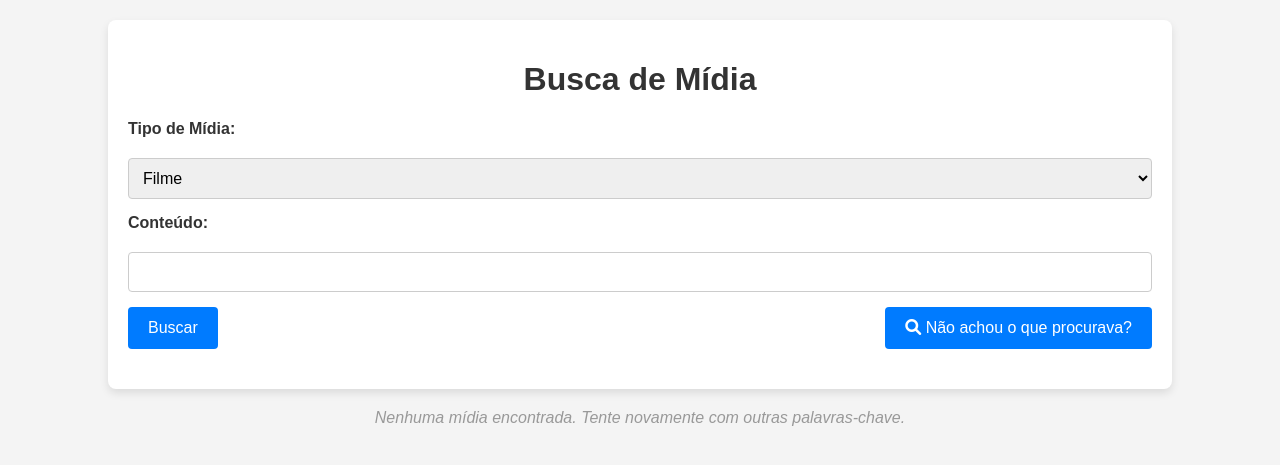
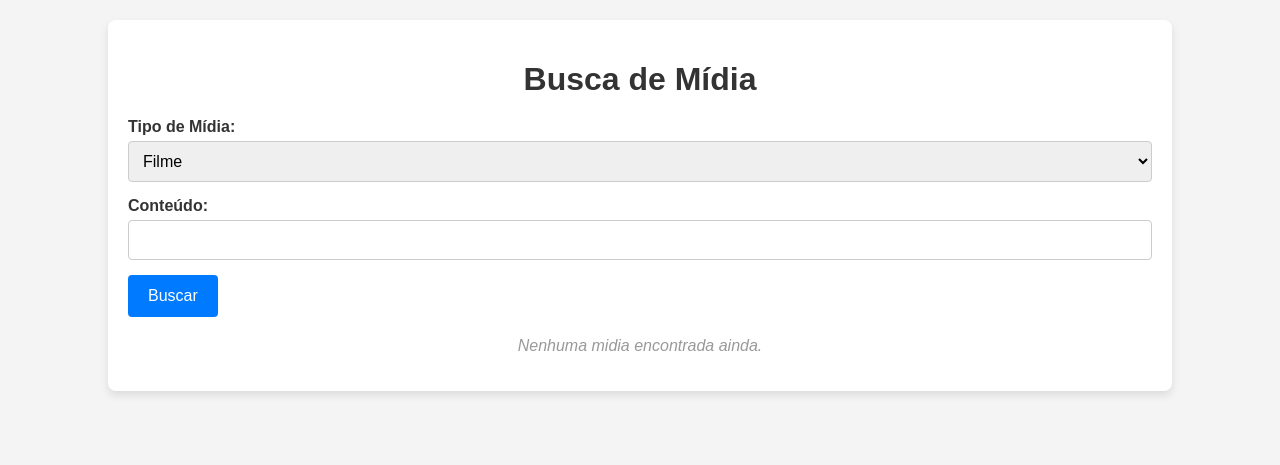
Before and after one commit to rogerpcto/DevWebAvancado-UFF, a Django app: page /buscar_filme in a window 1280 px wide. Shown: the top 465 px of the page. Run offline with Django 5.2, Linux system fonts and the light colour scheme.

Commit message:
refatoracoes

```diff
--- a/Midia/static/css/buscar_filme.css
+++ b/Midia/static/css/buscar_filme.css
@@ -1,32 +1,43 @@
 body {
-  font-family: Arial, sans-serif;
+  font-family: "Arial", sans-serif;
   background-color: #f4f4f4;
   margin: 0;
   padding: 0;
 }
+
 .container {
   width: 80%;
   margin: 20px auto;
   padding: 20px;
-  background-color: white;
+  background-color: #ffffff;
   box-shadow: 0 4px 8px rgba(0, 0, 0, 0.1);
   border-radius: 8px;
 }
+
 h1 {
   text-align: center;
   color: #333;
+  margin-bottom: 20px;
 }
+
 form {
   display: flex;
   flex-direction: column;
   gap: 15px;
   margin-bottom: 20px;
 }
+
+.form-group {
+  display: flex;
+  flex-direction: column;
+}
+
 label {
   font-weight: bold;
   margin-bottom: 5px;
   color: #333;
 }
+
 select,
 input[type="text"] {
   padding: 10px;
@@ -34,6 +45,7 @@ input[type="text"] {
   border: 1px solid #ccc;
   border-radius: 4px;
 }
+
 button {
   padding: 12px 20px;
   font-size: 1rem;
@@ -42,13 +54,22 @@ button {
   background-color: #007bff;
   color: white;
   border-radius: 4px;
+  transition: background-color 0.3s ease;
 }
+
 button:hover {
   background-color: #0056b3;
 }
+
+.form-actions {
+  display: flex;
+  justify-content: space-between;
+}
+
 .table-container {
   margin-top: 20px;
 }
+
 table {
   width: 100%;
   border-collapse: collapse;
@@ -57,20 +78,25 @@ table {
   box-shadow: 0 2px 4px rgba(0, 0, 0, 0.1);
   border-radius: 8px;
 }
+
 table th,
 table td {
   padding: 12px;
   text-align: left;
   border-bottom: 1px solid #ddd;
 }
+
 table th {
   background-color: #f1f1f1;
+  font-weight: bold;
 }
+
 .no-results {
   text-align: center;
   color: #999;
   font-style: italic;
 }
+
 .select-btn {
   background-color: #28a745;
   color: white;
@@ -78,7 +104,9 @@ table th {
   padding: 5px 10px;
   cursor: pointer;
   border-radius: 4px;
+  transition: background-color 0.3s ease;
 }
+
 .select-btn:hover {
   background-color: #218838;
 }
--- a/Midia/templates/buscar_filme.html
+++ b/Midia/templates/buscar_filme.html
@@ -16,19 +16,15 @@
       <h1>Busca de Mídia</h1>
       <form method="post" id="form-midia">
         {% csrf_token %}
-
-        <!-- Dropdown to select Filme or Serie -->
+        <div class="form-group">
           <label for="tipo">Tipo de Mídia:</label>
           <select id="tipo" name="tipo" required>
-          <option value="filme" {% if request.POST.tipo == "filme" %}selected{% endif %}>
-            Filme
-          </option>
-          <option value="serie" {% if request.POST.tipo == "serie" %}selected{% endif %}>
-            Série
-          </option>
+            <option value="filme" {% if request.POST.tipo == "filme" %}selected{% endif %}>Filme</option>
+            <option value="serie" {% if request.POST.tipo == "serie" %}selected{% endif %}>Série</option>
           </select>
+        </div>
 
-        <!-- Input field for search content -->
+        <div class="form-group">
           <label for="content">Conteúdo:</label>
           <input
             type="text"
@@ -37,29 +33,31 @@
             value="{{ request.POST.content }}"
             required
           />
+        </div>
 
-        <input
-          type="hidden"
-          name="api_externa"
-          id="api-externa"
-          value="false"
-        />
+        <input type="hidden" name="api_externa" id="api-externa" value="false" />
 
-        <div style="display: flex; justify-content: space-between">
+        <div class="form-actions">
             <button type="submit">Buscar</button>
+            {% if midias %}
             <button
             type="submit"
             onclick="setApiExternaTrue('form-midia', 'api-externa')"
-            style="display:none;"
             id="nao-achou-btn"
+            style="display: none;"
             >
             <i class="fas fa-search"></i> Não achou o que procurava?
             </button>
+            <script>
+            document.getElementById("nao-achou-btn").style.display = "block";
+            </script>
+            {% endif %}
             </div>
-        </div>
+
           </form>
-      <div class="media-table" id="media-table">
-        {% if medias %}
+
+          {% if midias.0.titulo %}
+          <div class="midia-table" id="midia-table">
             <h5>Resultados Encontrados:</h5>
             <table>
             <thead>
@@ -72,17 +70,17 @@
               </tr>
             </thead>
             <tbody>
-          {% for media in medias %}
+              {% for midia in midias %}
               <tr>
-              <td>{{ media.titulo }}</td>
-              <td>{{ media.data_lancamento }}</td>
-              <td>{{ media.nota }}</td>
-              <td>{{ media.genero }}</td>
+                <td>{{ midia.titulo }}</td>
+                <td>{{ midia.data_lancamento }}</td>
+                <td>{{ midia.nota }}</td>
+                <td>{{ midia.genero }}</td>
                 <td>
                 <button
                   type="button"
                   class="select-btn"
-                onclick="selectMedia('{{ media.titulo|escapejs }}', '{{ media.data_lancamento|escapejs }}', '{{ media.nota|escapejs }}', '{{ media.genero|escapejs }}', '{{ media.id|escapejs }}')"
+                  onclick="selectMedia('{{ midia.titulo|escapejs }}', '{{ midia.data_lancamento|escapejs }}', '{{ midia.nota|escapejs }}', '{{ midia.genero|escapejs }}', '{{ midia.id|escapejs }}')"
                 >
                   Selecionar
                 </button>
@@ -91,15 +89,10 @@
               {% endfor %}
             </tbody>
             </table>
+          </div>
           {% else %}
-        <p class="no-results">
-            Nenhuma mídia encontrada. Tente novamente com outras palavras-chave.
-        </p>
-        <script>
-          document.getElementById("nao-achou-btn").style.display = "block";
-        </script>
+          <p class="no-results">Nenhuma midia encontrada ainda.</p>
           {% endif %}
-    </div>
     </div>
 
     <script>
@@ -107,14 +100,11 @@
         event.preventDefault();
 
         const tipo = document.getElementById("tipo").value;
-
-        const actionUrl =
-          tipo === "filme"
+        const actionUrl = tipo === "filme"
           ? "{% url 'Midia:buscar_filme' %}"
           : "{% url 'Midia:buscar_serie' %}";
 
         this.action = actionUrl;
-
         this.submit();
       };
 
@@ -129,10 +119,11 @@
           data_lancamento: dataLancamento,
           nota: nota,
           genero: genero,
-          id:id
+          id: id
         };
         salvarMidia(midiaSelecionada);
       }
+
       function salvarMidia(midia) {
         fetch("salvar_midia", {
           method: "POST",
--- a/Midia/views.py
+++ b/Midia/views.py
@@ -96,7 +96,7 @@ def criar_conta(request):
 def buscar_filme(request):
 
     if request.method == "GET":
-        return render(request, "buscar_filme.html")
+        return render(request, "buscar_filme.html", {"midias": ""})
 
     if request.method == "POST":
         dados = request.POST
@@ -111,7 +111,7 @@ def buscar_filme(request):
 
             response = requests.get(url, headers=HEADERS, params=query_string)
             json_data = response.json()
-            medias = []
+            midias = []
             properties_to_filter = [
                 "title",
                 "releaseDate",
@@ -120,14 +120,14 @@ def buscar_filme(request):
                 "id",
             ]
             propriedades = ["titulo", "data_lancamento", "nota", "genero", "id"]
-            for media in json_data:
-                if media["originalLanguage"] == "en":
-                    filtered_media = {
-                        propriedades[contador]: media[key]
+            for midia in json_data:
+                if midia["originalLanguage"] == "en":
+                    filtered_midia = {
+                        propriedades[contador]: midia[key]
                         for contador, key in enumerate(properties_to_filter)
-                        if key in media
+                        if key in midia
                     }
-                    medias.append(filtered_media)
+                    midias.append(filtered_midia)
         else:
             url = "http://localhost:8000/buscar_midia"  # Ajuste o domínio conforme necessário
             params = {"nome": dados.get("content")}  # Parâmetro de consulta
@@ -136,11 +136,11 @@ def buscar_filme(request):
                 return render(
                     request,
                     "buscar_filme.html",
-                    {"medias": {response.json()["message"]}},
+                    {"midias": {response.json()["message"]}},
                 )
 
-            medias = response.json()
-        return render(request, "buscar_filme.html", {"medias": medias, "tipo": "filme"})
+            midias = response.json()
+        return render(request, "buscar_filme.html", {"midias": midias, "tipo": "filme"})
 
 
 def buscar_serie(request):
@@ -151,7 +151,7 @@ def buscar_serie(request):
         dados = request.POST
         url = f"{URL}/Serie/Search"
         params_to_search = ["content"]
-        # TO DO: if the media is not in the first page, then we can add a feature to load more medias
+        # TO DO: if the midia is not in the first page, then we can add a feature to load more midias
         if dados.get("api_externa").lower() == "true":
             query_string = {"Page": "1", "Language": "pt-BR", "Adult": "true"}
             for param in params_to_search:
@@ -160,7 +160,7 @@ def buscar_serie(request):
 
             response = requests.get(url, headers=HEADERS, params=query_string)
             json_data = response.json()
-            medias = []
+            midias = []
             properties_to_filter = [
                 "name",
                 "firstAirDate",
@@ -169,15 +169,15 @@ def buscar_serie(request):
                 "id",
             ]
             propriedades = ["titulo", "data_lancamento", "nota", "genero", "id"]
-            for media in json_data:
-                if media["originalLanguage"] == "en":
-                    filtered_media = {
-                        propriedades[contador]: media[key]
+            for midia in json_data:
+                if midia["originalLanguage"] == "en":
+                    filtered_midia = {
+                        propriedades[contador]: midia[key]
                         for contador, key in enumerate(properties_to_filter)
-                        if key in media
+                        if key in midia
                     }
 
-                    medias.append(filtered_media)
+                    midias.append(filtered_midia)
 
         else:
             url = "http://localhost:8000/buscar_midia"  # Ajuste o domínio conforme necessário
@@ -187,11 +187,11 @@ def buscar_serie(request):
                 return render(
                     request,
                     "buscar_filme.html",
-                    {"medias": {response.json()["message"]}},
+                    {"midias": {response.json()["message"]}},
                 )
 
-            medias = response.json()
-        return render(request, "buscar_filme.html", {"medias": medias, "tipo":"serie"})
+            midias = response.json()
+        return render(request, "buscar_filme.html", {"midias": midias, "tipo":"serie"})
 
 
 def buscar_midia(request):
```
Lines whose indentation alone changed are shown as unchanged.
